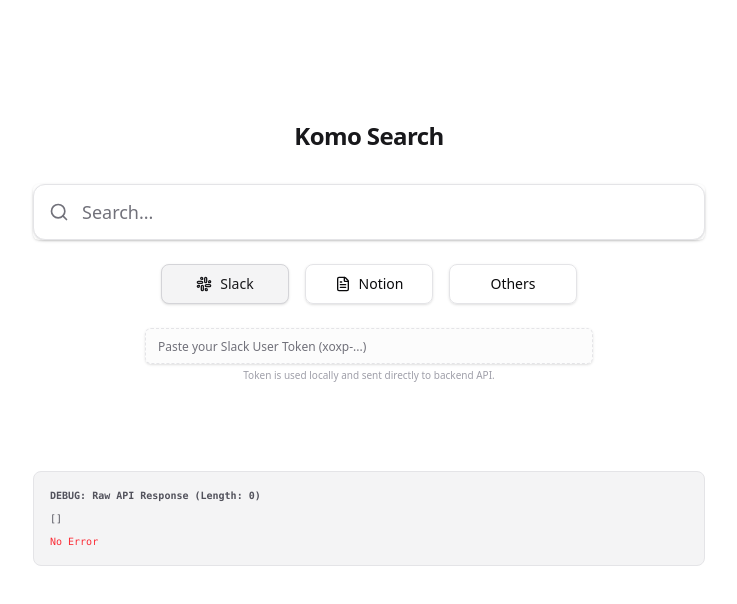
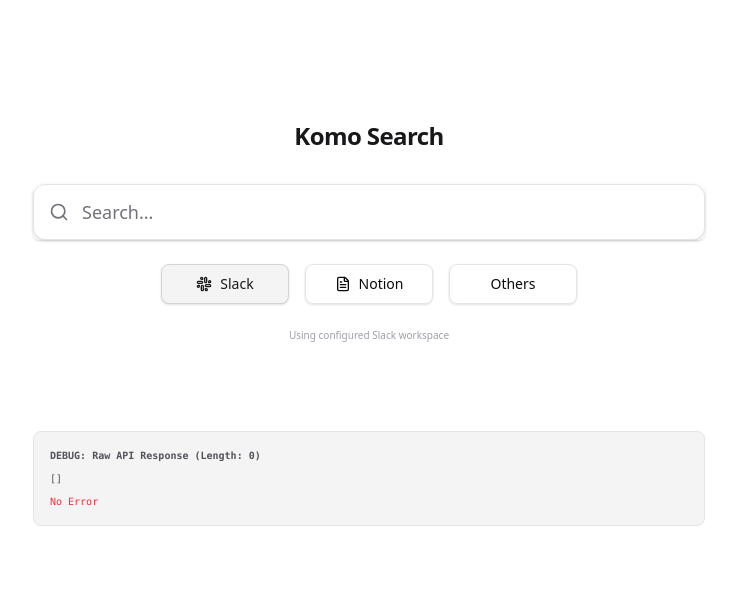
Before and after one commit to aircon2/komo, a Next.js app in the folder unified-search/frontend/: page /search in a window 1280 px wide. Both pictures are taken after a click on the button "Slack". Shown: the top 604 px of the page, without its empty margins (271-1008 px from the left). Built offline with nearby package versions, Linux system fonts and the light colour scheme.

Commit message:
Refactor: remove token input from UI and use backend env for token extraction

```diff
--- a/unified-search/frontend/app/search/page.tsx
+++ b/unified-search/frontend/app/search/page.tsx
@@ -9,7 +9,6 @@
 
 export default function SearchPage() {
   const [query, setQuery] = React.useState("")
-  const [slackToken, setSlackToken] = React.useState("")
   const [results, setResults] = React.useState<SearchResult[]>([])
   const [isLoading, setIsLoading] = React.useState(false)
   const [error, setError] = React.useState<string | null>(null)
@@ -38,10 +37,10 @@
     try {
       let allResults: SearchResult[] = []
 
-      console.log("Starting search...", { query, sources, hasToken: !!slackToken })
+      console.log("Starting search...", { query, sources })
 
-      if (sources.slack && slackToken) {
-        const slackResults = await searchSlack(query, slackToken)
+      if (sources.slack) {
+        const slackResults = await searchSlack(query)
         console.log("Raw Slack Results:", slackResults)
         allResults = [...allResults, ...slackResults]
       }
@@ -109,20 +108,11 @@
             </Toggle>
           </div>
 
-          {/* Token Input for Slack (only if Slack is selected) */}
+          {/* Token Input removed - using backend env */}
           {sources.slack && (
-            <div className="w-full max-w-md animate-in fade-in slide-in-from-top-2 duration-300">
-              <Input
-                type="password"
-                placeholder="Paste your Slack User Token (xoxp-...)"
-                className="text-xs h-9 bg-zinc-50/50 border-dashed"
-                value={slackToken}
-                onChange={(e) => setSlackToken(e.target.value)}
-              />
-              <p className="text-[10px] text-zinc-400 mt-1 text-center">
-                Token is used locally and sent directly to backend API.
-              </p>
-            </div>
+            <p className="text-[10px] text-zinc-400 text-center animate-in fade-in slide-in-from-top-1">
+              Using configured Slack workspace
+            </p>
           )}
         </div>
 
--- a/unified-search/frontend/src/api/search.ts
+++ b/unified-search/frontend/src/api/search.ts
@@ -13,13 +13,9 @@
   };
 }
 
-export async function searchSlack(query: string, token: string): Promise<SearchResult[]> {
+export async function searchSlack(query: string): Promise<SearchResult[]> {
   try {
-    const response = await fetch(`${API_BASE_URL}/slack/search?q=${encodeURIComponent(query)}`, {
-      headers: {
-        Authorization: `Bearer ${token}`,
-      },
-    });
+    const response = await fetch(`${API_BASE_URL}/slack/search?q=${encodeURIComponent(query)}`);
 
     if (!response.ok) {
       const error = await response.json();
```
